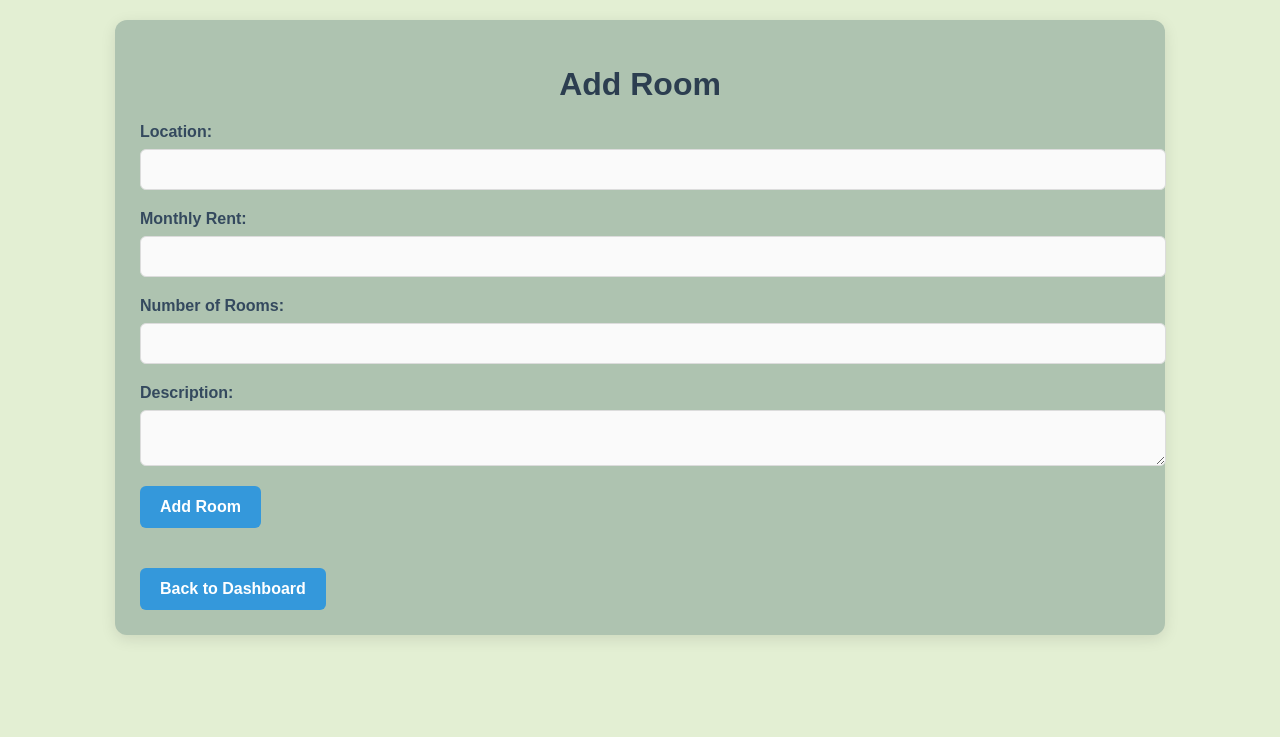
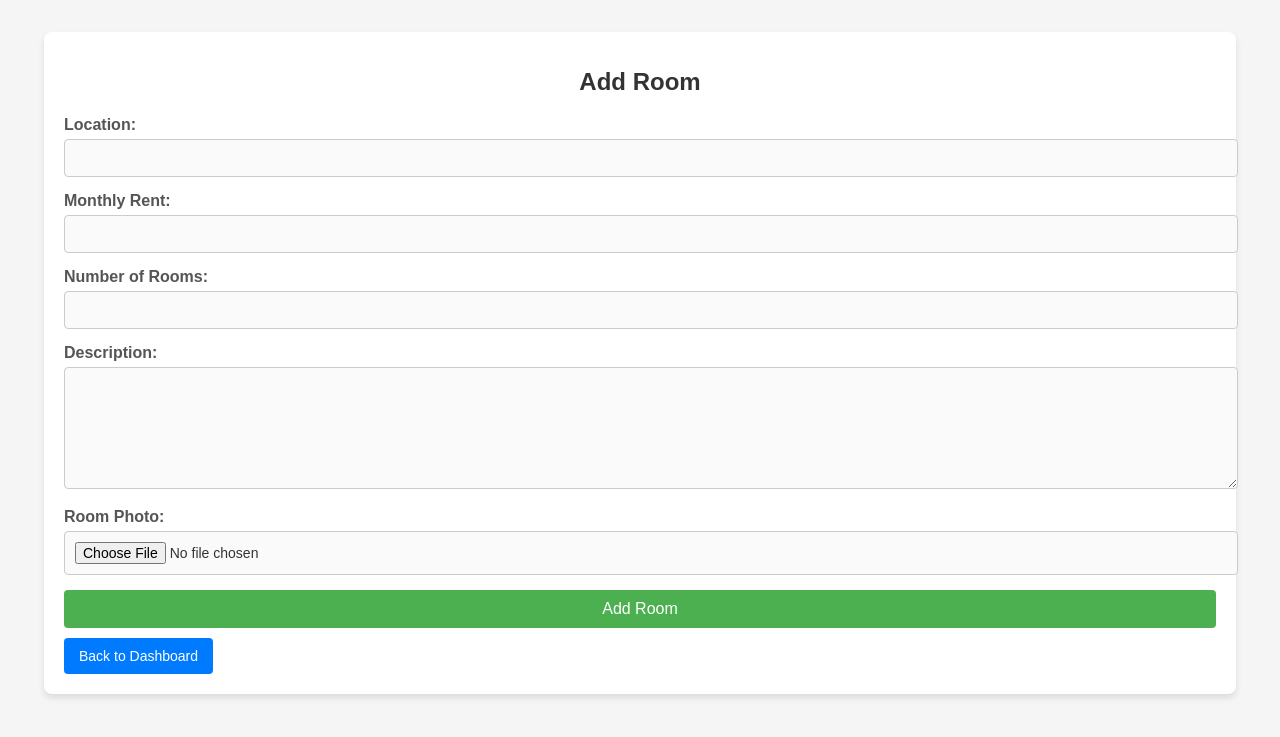
Before and after one commit to pasanggvirgo/FYP, a PHP site: page /add_room.php in a window 1280 px wide. Shown: the top 737 px of the page. Run offline with PHP 8.4, Linux system fonts and the light colour scheme.

Commit message:
updated css and added photos for every room uploaded made it better looking and brought changes in every files

```diff
--- a/add_room.php
+++ b/add_room.php
@@ -8,26 +8,58 @@ if ($conn->connect_error) {
     die("Connection failed: " . $conn->connect_error);
 }
 
+// Initialize error messages
+$error = null;
+$success = null;
+
 // Handle form submission to add a new room
 if ($_SERVER["REQUEST_METHOD"] == "POST" && isset($_POST['add_room'])) {
     $location = $_POST['location'];
     $rent = $_POST['rent'];
     $number_of_rooms = $_POST['number_of_rooms'];
     $description = $_POST['description'];
+    $photo_path = null;
 
-    $sql = "INSERT INTO rooms (location, rent, number_of_rooms, description) VALUES (?, ?, ?, ?)";
-    $stmt = $conn->prepare($sql);
-    $stmt->bind_param("sdis", $location, $rent, $number_of_rooms, $description);
+    // Handle file upload
+    if (isset($_FILES['photo']) && $_FILES['photo']['error'] === 0) {
+        $target_dir = "uploads/";
+        // Ensure the target directory exists
+        if (!is_dir($target_dir)) {
+            mkdir($target_dir, 0777, true);
+        }
 
-    if ($stmt->execute()) {
-        header("Location: admin_dashboard.php"); // Redirect back to dashboard
-        exit();
-    } else {
-        $error = "Error: Could not add the room.";
+        $photo_path = $target_dir . basename($_FILES['photo']['name']);
+        $imageFileType = strtolower(pathinfo($photo_path, PATHINFO_EXTENSION));
+
+        // Validate file type and size
+        $check = getimagesize($_FILES['photo']['tmp_name']);
+        if ($check === false) {
+            $error = "The uploaded file is not a valid image.";
+        } elseif (!in_array($imageFileType, ['jpg', 'jpeg', 'png', 'gif'])) {
+            $error = "Only JPG, JPEG, PNG, and GIF formats are allowed.";
+        } elseif ($_FILES['photo']['size'] > 5000000) { // 5MB limit
+            $error = "The file size must not exceed 5MB.";
+        } elseif (!move_uploaded_file($_FILES['photo']['tmp_name'], $photo_path)) {
+            $error = "Failed to upload the photo. Check file permissions.";
+        }
     }
-    $stmt->close();
+
+    // Insert data into the database if no errors
+    if (!isset($error)) {
+        $sql = "INSERT INTO rooms (location, rent, number_of_rooms, description, photo) VALUES (?, ?, ?, ?, ?)";
+        $stmt = $conn->prepare($sql);
+        $stmt->bind_param("sdiss", $location, $rent, $number_of_rooms, $description, $photo_path);
+
+        if ($stmt->execute()) {
+            $success = "Room added successfully!";
+        } else {
+            $error = "Database error: Could not add the room.";
+        }
+        $stmt->close();
+    }
 }
 ?>
+
 <!DOCTYPE html>
 <html lang="en">
 <head>
@@ -35,24 +67,29 @@ if ($_SERVER["REQUEST_METHOD"] == "POST" && isset($_POST['add_room'])) {
     <meta name="viewport" content="width=device-width, initial-scale=1.0">
     <title>Add Room</title>
     <link rel="stylesheet" href="dashboard.css">
+
 </head>
 <body>
     <div class="container">
         <h1>Add Room</h1>
 
+        <!-- Display success or error messages -->
         <?php if (isset($error)): ?>
             <p class="error"><?php echo $error; ?></p>
         <?php endif; ?>
+        <?php if (isset($success)): ?>
+            <p class="success"><?php echo $success; ?></p>
+        <?php endif; ?>
 
         <!-- Add Room Form -->
-        <form action="add_room.php" method="POST">
+        <form action="add_room.php" method="POST" enctype="multipart/form-data">
             <div class="form-group">
                 <label for="location">Location:</label>
                 <input type="text" id="location" name="location" required>
             </div>
             <div class="form-group">
                 <label for="rent">Monthly Rent:</label>
-                <input type="number" id="rent" name="rent" required>
+                <input type="number" id="rent" name="rent" step="0.01" required>
             </div>
             <div class="form-group">
                 <label for="number_of_rooms">Number of Rooms:</label>
@@ -60,15 +97,24 @@ if ($_SERVER["REQUEST_METHOD"] == "POST" && isset($_POST['add_room'])) {
             </div>
             <div class="form-group">
                 <label for="description">Description:</label>
-                <textarea id="description" name="description" required></textarea>
+                <textarea id="description" name="description" rows="4" required></textarea>
+            </div>
+            <div class="form-group">
+                <label for="photo">Room Photo:</label>
+                <input type="file" id="photo" name="photo" accept="image/*">
             </div>
             <button type="submit" name="add_room">Add Room</button>
         </form>
 
         <!-- Back to Dashboard Button -->
-        <div style="margin-top: 20px;">
+        <div>
             <a href="admin_dashboard.php" class="back-btn">Back to Dashboard</a>
         </div>
     </div>
 </body>
 </html>
+
+<?php
+// Close the database connection
+$conn->close();
+?>
--- a/dashboard.css
+++ b/dashboard.css
@@ -1,184 +1,241 @@
+/* General Styling */
 body {
     font-family: Arial, sans-serif;
+    background-color: #f5f5f5;
     margin: 0;
     padding: 0;
-    background-color: #e3efd3;
     color: #333;
 }
 
+/* Main Container */
 .container {
-    width: 90%;
-    max-width: 1000px;
-    margin: 20px auto;
-    padding: 25px;
-    background: #aec3b0;
-    border-radius: 12px;
-    box-shadow: 0 4px 15px rgba(0, 0, 0, 0.1);
+    max-width: 800px;
+    margin: 50px auto;
+    background: #ffffff;
+    padding: 20px;
+    border-radius: 8px;
+    box-shadow: 0 4px 6px rgba(0, 0, 0, 0.1);
 }
 
-h1, h2 {
-    color: #2c3e50;
+/* Heading Styling */
+h1 {
     text-align: center;
+    color: #333333;
+    font-size: 24px;
+    font-weight: bold;
     margin-bottom: 20px;
-    font-weight: 700;
 }
 
-h2 {
-    font-size: 1.8rem;
-    margin-top: 40px;
-}
-
-.success, .error {
-    padding: 10px 15px;
-    margin: 20px 0;
-    border-radius: 8px;
-    text-align: center;
-    font-weight: bold;
-}
-
-.success {
-    background-color: #e9f7e9;
-    color: #27ae60;
-    border: 1px solid #d4edda;
-}
-
-.error {
-    background-color: #f9e6e6;
-    color: #c0392b;
-    border: 1px solid #f5c6cb;
-}
-
+/* Form Group */
 .form-group {
-    margin-bottom: 20px;
-    display: flex;
-    flex-direction: column;
+    margin-bottom: 15px;
 }
 
 label {
-    font-weight: 600;
-    margin-bottom: 8px;
-    color: #34495e;
+    display: block;
+    margin-bottom: 5px;
+    font-weight: bold;
+    color: #555555;
 }
 
-input, textarea {
+input[type="text"],
+input[type="number"],
+textarea,
+input[type="file"] {
     width: 100%;
-    padding: 12px;
-    border: 1px solid #dcdcdc;
-    border-radius: 6px;
+    padding: 10px;
+    border: 1px solid #cccccc;
+    border-radius: 4px;
+    font-size: 14px;
     background: #fafafa;
     transition: border-color 0.3s, box-shadow 0.3s;
 }
 
-input:focus, textarea:focus {
-    border-color: #3498db;
-    box-shadow: 0 0 5px rgba(52, 152, 219, 0.5);
+input:focus,
+textarea:focus {
+    border-color: #007BFF;
+    box-shadow: 0 0 5px rgba(0, 123, 255, 0.3);
     outline: none;
 }
 
-button, .add-room-btn, .back-btn {
-    background: #3498db;
-    color: #fff;
-    font-size: 1rem;
-    font-weight: 600;
-    border: none;
-    padding: 12px 20px;
-    cursor: pointer;
-    border-radius: 6px;
-    text-decoration: none;
-    text-align: center;
-    transition: background 0.3s, transform 0.2s;
+textarea {
+    resize: vertical;
+    height: 100px;
 }
 
-button:hover, .add-room-btn:hover, .back-btn:hover {
-    background: #2980b9;
-    transform: translateY(-2px);
+/* Buttons */
+button {
+    background-color: #4CAF50;
+    color: white;
+    padding: 10px 15px;
+    border: none;
+    border-radius: 4px;
+    cursor: pointer;
+    font-size: 16px;
+    display: block;
+    width: 100%;
+    transition: background-color 0.3s ease-in-out;
 }
 
-.logout-btn {
-    background: #e74c3c;
-    font-size: 0.9rem;
-    padding: 10px 16px;
+button:hover {
+    background-color: #45a049;
 }
 
-.logout-btn:hover {
-    background: #c0392b;
+/* Error Messages */
+.error {
+    color: #c0392b;
+    margin-bottom: 15px;
+    font-weight: bold;
+    text-align: center;
 }
 
+/* Back Button */
+.back-btn {
+    margin-top: 10px;
+    display: inline-block;
+    padding: 10px 15px;
+    background-color: #007BFF;
+    color: white;
+    text-decoration: none;
+    border-radius: 4px;
+    text-align: center;
+    font-size: 14px;
+    transition: background-color 0.3s ease-in-out;
+}
+
+.back-btn:hover {
+    background-color: #0056b3;
+}
+
+/* Room Cards Section */
 .room-cards {
     display: flex;
     flex-wrap: wrap;
     gap: 20px;
     justify-content: center;
+    margin-top: 20px;
 }
 
+/* Styling individual room cards */
 .room-card {
-    background: #829885;
+    background: #d6e7d5; /* Light green for softer look */
     padding: 20px;
-    border: 1px solid #4b2f2f;
-    border-radius: 10px;
-    width: calc(33.33% - 20px);
-    box-shadow: 0 2px 8px rgba(0, 0, 0, 0.1);
-    transition: transform 0.3s, box-shadow 0.3s;
+    border-radius: 8px;
+    width: calc(33% - 20px);
+    box-shadow: 0 4px 6px rgba(0, 0, 0, 0.1);
+    transition: transform 0.2s, box-shadow 0.2s;
+    text-align: center;
 }
 
 .room-card:hover {
     transform: translateY(-5px);
-    box-shadow: 0 6px 20px rgba(0, 0, 0, 0.15);
+    box-shadow: 0 8px 15px rgba(0, 0, 0, 0.2);
+}
+
+.room-card img {
+    max-width: 100%;
+    height: auto;
+    border-radius: 4px;
+    margin-bottom: 10px;
 }
 
 .room-card h3 {
-    margin: 0;
-    font-size: 1.4rem;
-    font-weight: 600;
-    color: #516272;
+    font-size: 1.2rem;
+    margin-bottom: 10px;
+    color: #333333;
 }
 
 .room-card p {
-    margin: 10px 0;
-    line-height: 1.5;
-    font-size: 0.95rem;
-    color: #e1d8d8;
+    font-size: 0.9rem;
+    margin-bottom: 10px;
+    color: #666666;
 }
 
+/* Delete button */
 .delete-btn {
     display: inline-block;
-    margin-top: 15px;
-    background: #e74c3c;
-    color: #fff;
+    padding: 8px 12px;
+    background-color: #e74c3c;
+    color: white;
+    border-radius: 4px;
+    font-size: 0.9rem;
+    font-weight: bold;
     text-decoration: none;
-    padding: 8px 12px;
-    border-radius: 6px;
-    font-size: 0.9rem;
-    font-weight: 600;
-    text-align: center;
-    transition: background 0.3s;
+    transition: background-color 0.3s ease-in-out;
 }
 
 .delete-btn:hover {
-    background: #c0392b;
+    background-color: #c0392b;
 }
 
+/* Add Room Button */
 .add-room-btn {
-    text-align: right;
     display: inline-block;
+    padding: 10px 15px;
+    background-color: #4CAF50;
+    color: white;
+    text-decoration: none;
+    border-radius: 4px;
+    text-align: center;
+    font-size: 16px;
+    font-weight: bold;
+    transition: background-color 0.3s ease-in-out;
     margin-bottom: 20px;
-
-    text-decoration: none;
+    margin-top: 10px;
 }
 
-.back-btn {
-    display: inline-block;
-    margin-top: 20px;
+.add-room-btn:hover {
+    background-color: #45a049;
+}
+
+/* Responsive Design */
+@media (max-width: 1024px) {
+    .room-card {
+        width: calc(50% - 20px); /* Half the width on medium screens */
+    }
 }
 
 @media (max-width: 768px) {
     .room-card {
-        width: calc(50% - 20px);
+        width: calc(100% - 20px); /* Full width on smaller screens */
     }
 }
 
-@media (max-width: 480px) {
-    .room-card {
-        width: 100%;
-    }
+/* Image section for room */
+.room-image {
+    width: 100%;
+    max-width: 150px;
+    margin: 0 auto 10px;
 }
+
+.room-details {
+    display: flex;
+    flex-direction: column;
+    align-items: center;
+    justify-content: center;
+}
+.navbar {
+    display: flex;
+    justify-content: space-between;
+    align-items: center;
+    background-color: #333;
+    padding: 1rem;
+}
+.navbar a {
+    color: white;
+    text-decoration: none;
+    margin: 0 1rem;
+}
+.navbar a:hover {
+    text-decoration: underline;
+}
+/* Main Container Styling */
+.container {
+    margin: 2rem auto;
+    width: 90%;
+    max-width: 1200px;
+}
+h1, h2 {
+    text-align: center;
+    color: #333;
+}
```
Also changed, not shown: admin_dashboard.php (+24 -1 lines), script.css (+98 -62 lines), user_dashboard.php (+83 -0 lines), uploads/Untitled design (12).png (added).
